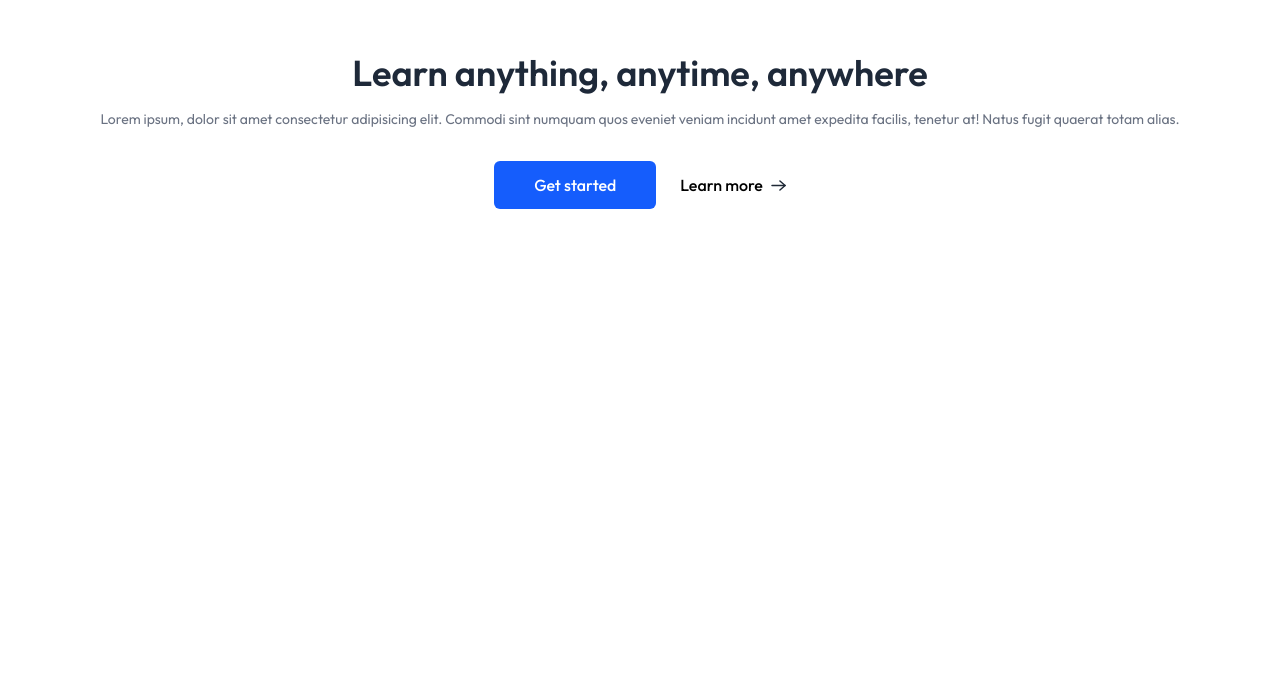
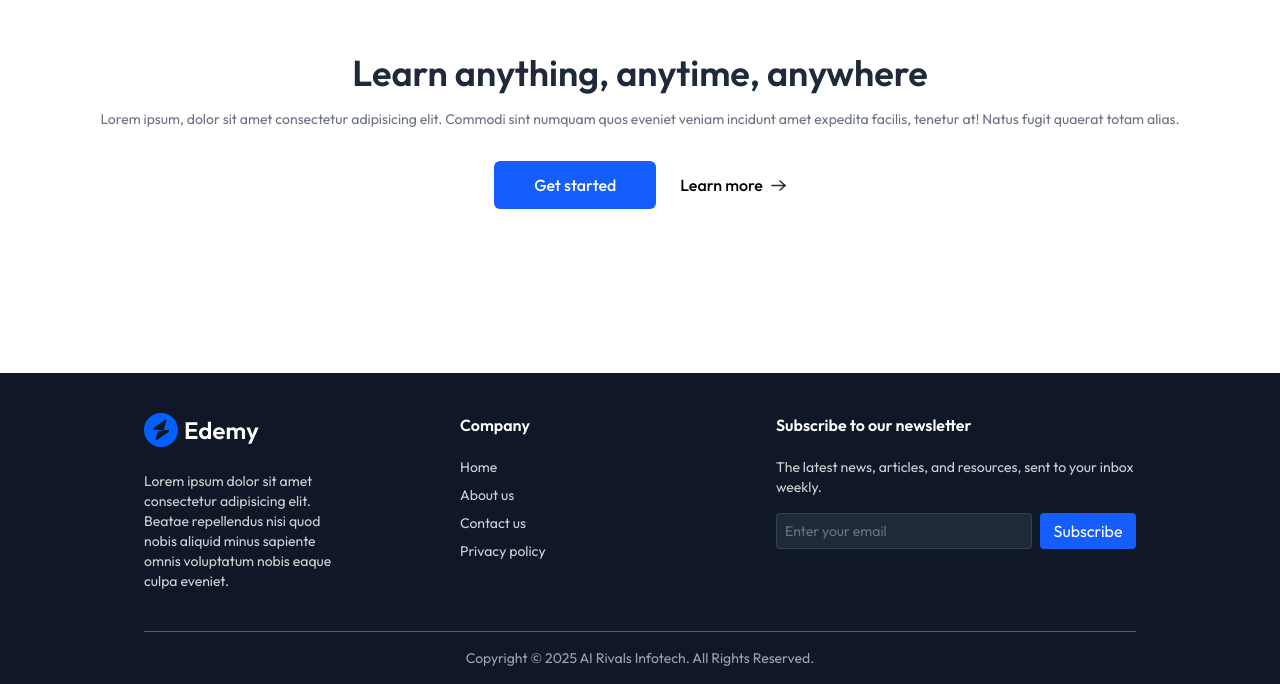
Before and after one commit to maheshsale/lms, a React (Vite) app in the folder client/: page / in a window 1280 px wide. Shown: the part 2203-2887 px from the top of the page. Before the commit the page ends 2508 px from the top, so only its background shows below. Built offline with nearby package versions, Linux system fonts and the light colour scheme; no server answers.

Commit message:
Footer completed

```diff
--- a/client/src/components/student/Footer.jsx
+++ b/client/src/components/student/Footer.jsx
@@ -1,11 +1,57 @@
-import React from 'react'
+import React from "react";
+import { assets } from "../../assets/assets";
 
 const Footer = () => {
   return (
-    <div>
-      <h1>Footer</h1>
-    </div>
-  )
-}
+    <footer className="bg-gray-900 md:px-36 text-left w-full mt-10">
+      <div className="flex flex-col md:flex-row items-start px-8 md:px-0 justify-center gap-10 md:gap-32 py-10 border-b border-white/30">
+        <div className="flex flex-col md:items-start items-center w-full">
+          <img src={assets.logo_dark} alt="logo" />
+          <p className="mt-6 text-center md:text-left text-sm text-white/80">
+            Lorem ipsum dolor sit amet consectetur adipisicing elit. Beatae
+            repellendus nisi quod nobis aliquid minus sapiente omnis voluptatum
+            nobis eaque culpa eveniet.
+          </p>
+        </div>
+        <div className="flex flex-col md:items-start items-center w-full">
+          <h2 className="font-semibold text-white mb-5">Company</h2>
+          <ul className="flex md:flex-col w-full justify-between text-sm text-white/80 md:space-y-2">
+            <li>
+              <a href="#">Home</a>
+            </li>
+            <li>
+              <a href="#">About us</a>
+            </li>
+            <li>
+              <a href="#">Contact us</a>
+            </li>
+            <li>
+              <a href="#">Privacy policy</a>
+            </li>
+          </ul>
+        </div>
+        <div className="hidden md:flex flex-col items-start w-full">
+          <h2 className="font-semibold text-white mb-5">
+            Subscribe to our newsletter
+          </h2>
+          <p className="text-sm text-white/80">
+            The latest news, articles, and resources, sent to your inbox weekly.
+          </p>
+          <div className="flex items-center gap-2 pt-4">
+            <input
+              type="email"
+              placeholder="Enter your email"
+              className="border border-gray-500/30 bg-gray-800 text-gray-500 placeholder-gray-500 outline-none w-64 h-9 rounded px-2 text-sm"
+            />
+            <button className='bg-blue-600 w-24 h-9 text-white rounded'>Subscribe</button>
+          </div>
+        </div>
+      </div>
+      <p className="py-4 text-center text-xs md:text-sm text-white/60">
+        Copyright &copy; 2025 AI Rivals Infotech. All Rights Reserved.
+      </p>
+    </footer>
+  );
+};
 
-export default Footer
+export default Footer;
--- a/client/src/pages/student/Home.jsx
+++ b/client/src/pages/student/Home.jsx
@@ -4,6 +4,7 @@
 import CoursesSection from '../../components/student/CoursesSection'
 import TestimonialsSection from '../../components/student/TestimonialsSection'
 import CallToAction from '../../components/student/CallToAction'
+import Footer from '../../components/student/Footer'
 
 
 const Home = () => {
@@ -14,6 +15,7 @@
       <CoursesSection />
       <TestimonialsSection />
       <CallToAction />
+      <Footer />
     </div>
   )
 }
```
